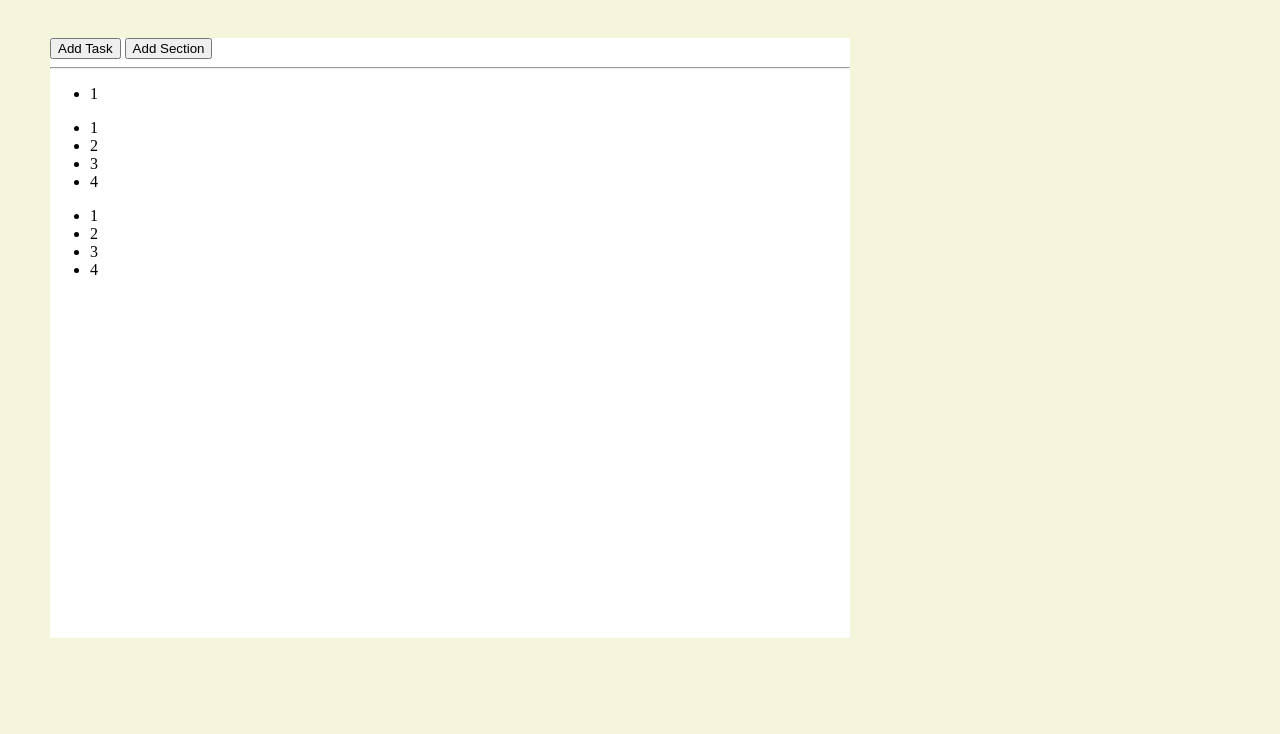
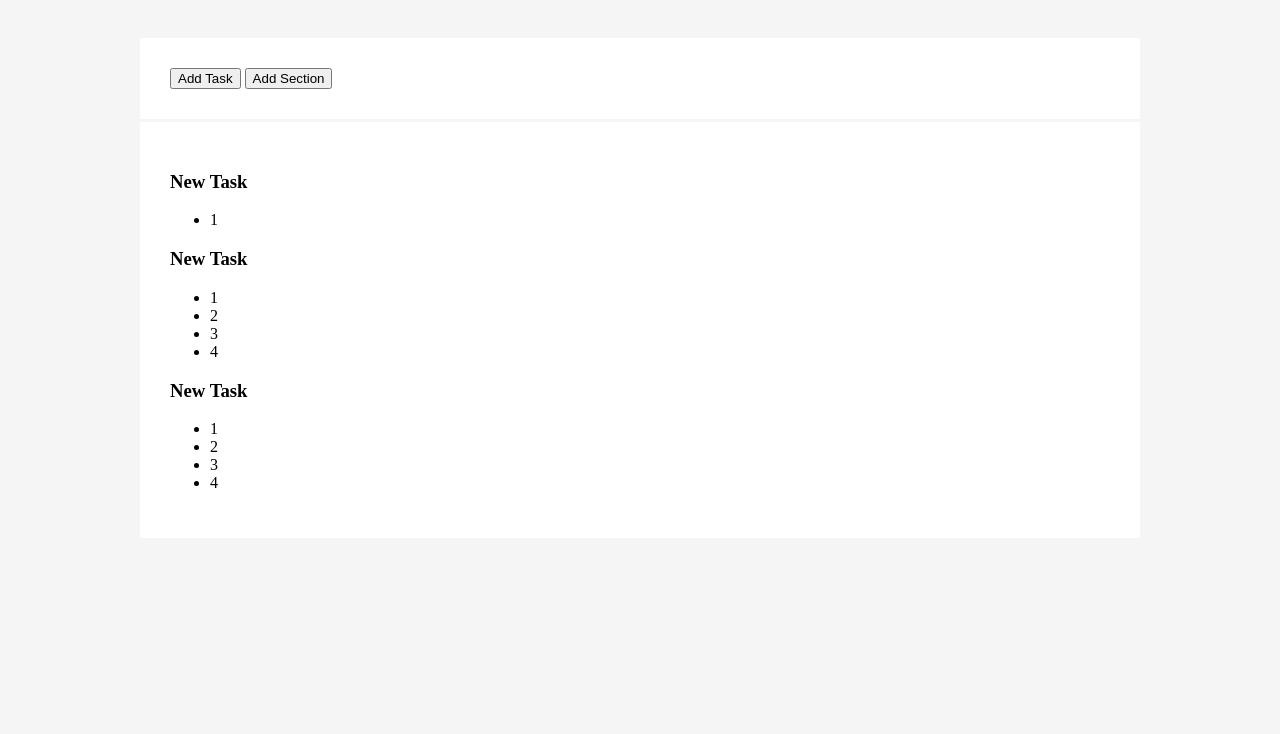
Before and after one commit to F3licia/html-css-toboolist, a plain HTML site: page index.html in a window 1280 px wide. Shown: the part 66-800 px from the top of the page. Drawn offline with Linux system fonts and the light colour scheme.

Commit message:
progressi css pagina

```diff
--- a/index.html
+++ b/index.html
@@ -15,15 +15,20 @@
 </header>
 
 <div class="wrapper">
+
+
+<div id="main" class="main container">
    <button class="button-type-1">Add Task</button>
    <button class="button-type-1">Add Section</button>
+</div>
 
-   <hr>
-
+<div class="container">
+ <h3>New Task</h3>
    <ul>
     <li>1</li>
   </ul>
 
+ <h3>New Task</h3>
   <ul>
     <li>1</li>
     <li>2</li>
@@ -31,12 +36,15 @@
     <li>4</li>
   </ul>
 
+<h3>New Task</h3>
   <ul>
     <li>1</li>
     <li>2</li>
     <li>3</li>
     <li>4</li>
   </ul>
+
+</div>
 
 
 
@@ -45,8 +53,6 @@
 
 
 
-</div>
-
 
 
 
--- a/style.css
+++ b/style.css
@@ -1,7 +1,5 @@
-
 * {
     box-sizing: border-box;
-
 }
 
 
@@ -9,20 +7,30 @@ header {
     width: 100%;
     display: inline-block;
     background-color: white;
+}
 
 
+body {
+    background-color: whitesmoke;
+    margin: 0px;
 }
-body {
-    background-color: beige;
-    margin: 0px;
+
+
+.wrapper {
+    width: 1000px;
+    margin: auto;
+}
+
+
+.container{
+    padding: 30px;
+    background-color: white;
 
 }
 
-.wrapper{
-    margin: 50px;
+
+#main.container {
     background-color: white;
-    width: 800px;
-    height: 600px;
-
+    margin: 50px 0px 3px 0px;
 
 }
```
